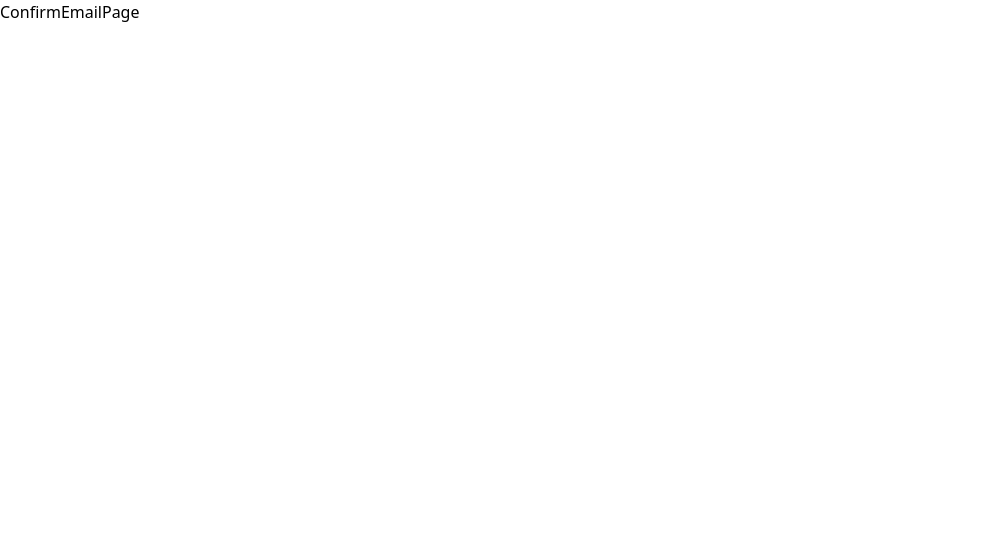
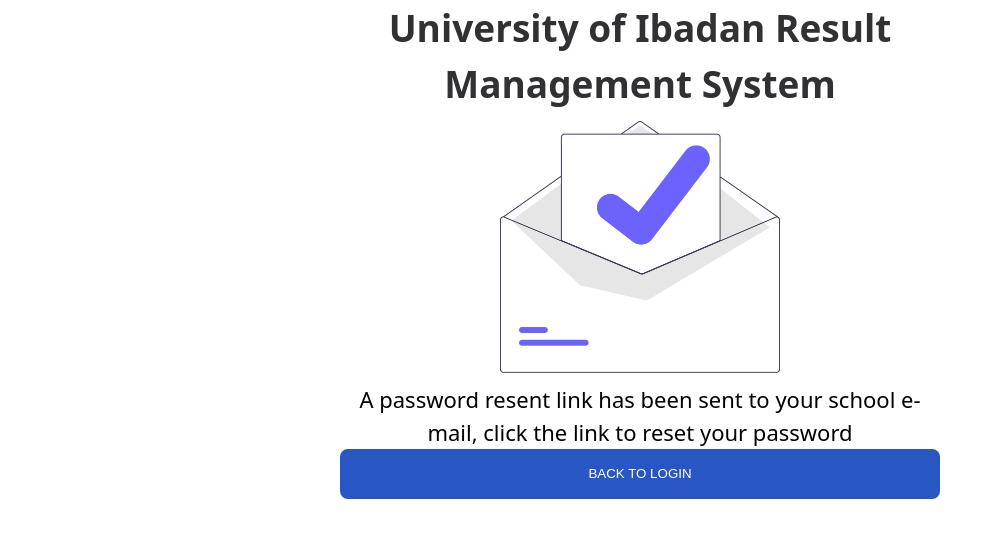
Before and after one commit to Qudusayo/ui_rms, a React (Vite) app: page /confirm-email in a window 1280 px wide. Shown: the top 538 px of the page, without its empty margins (0-1002 px from the left). Built offline with nearby package versions, Linux system fonts and the light colour scheme.

Commit message:
worked on the task with my own concept

```diff
--- a/src/pages/confirm-email.tsx
+++ b/src/pages/confirm-email.tsx
@@ -1,3 +1,46 @@
+import styled from "styled-components";
+import illustration from "../assets/undraw_mail_sent_re_0ofv 1.png";
+import Button from "../components/Button";
+
+const H1 = styled.h1`
+  text-align: center;
+  font-size: 37px;
+  max-width: 600px;
+  margin: auto;
+  color: #313033;
+`;
+const Info = styled.p`
+  text-align: center;
+  font-size: 22px;
+  max-width: 600px;
+  margin: auto;
+`;
+const VerifiedForm = styled.section`
+  width: 100%;
+`;
+const Asset = styled.img`
+  padding: 10px;
+  display: flex;
+  width: 280px;
+  margin: auto;
+`;
+const BtnComponent = styled.div`
+  max-width: 600px;
+  margin: auto;
+`;
+
 export const ConfirmEmailPage = () => {
-  return <div>ConfirmEmailPage</div>;
+  return (
+    <VerifiedForm>
+      <H1> University of Ibadan Result Management System </H1>
+      <Asset src={illustration} alt="" />
+      <Info>
+        A password resent link has been sent to your school e-mail, click the link to reset your
+        password
+      </Info>
+      <BtnComponent>
+        <Button name="Back to Login"> </Button>
+      </BtnComponent>
+    </VerifiedForm>
+  );
 };
```
Also changed, not shown: src/assets/undraw_mail_sent_re_0ofv 1.png (added).
